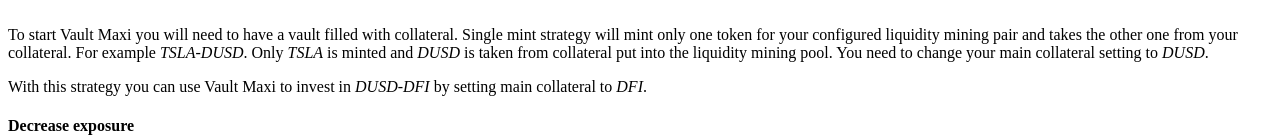
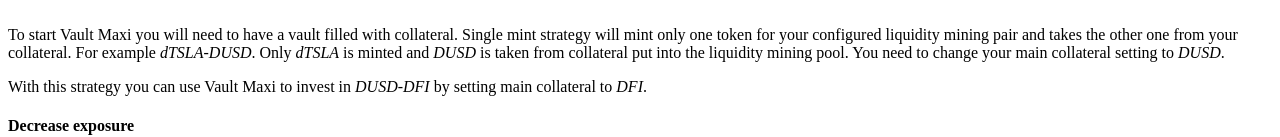
Before and after one commit to Krysh90/vault-maxi-web, a Next.js app: page /feature/vault-maxi/single-mint in a window 1280 px wide. Shown: the part 494-631 px from the top of the page. Built offline with nearby package versions, Linux system fonts and the light colour scheme.

Commit message:
[token] renamed TSLA to dTSLA

```diff
--- a/pages/feature/vault-maxi/double-mint.tsx
+++ b/pages/feature/vault-maxi/double-mint.tsx
@@ -12,8 +12,8 @@
         <div>
           <p>
             To start Vault Maxi you will need to have a vault filled with collateral. Double mint strategy will mint
-            both token for your configured liquidity mining pair. For example <em>TSLA-DUSD</em>. Both <em>TSLA</em> and{' '}
-            <em>DUSD</em> are minted and put into the liquidity mining pool.
+            both token for your configured liquidity mining pair. For example <em>dTSLA-DUSD</em>. Both <em>dTSLA</em>{' '}
+            and <em>DUSD</em> are minted and put into the liquidity mining pool.
           </p>
           <p>
             Important to note is that you will need to have at least 50% <em>DFI</em>, otherwise you will receive a
--- a/pages/feature/vault-maxi/single-mint.tsx
+++ b/pages/feature/vault-maxi/single-mint.tsx
@@ -13,8 +13,8 @@
           <p>
             To start Vault Maxi you will need to have a vault filled with collateral. Single mint strategy will mint
             only one token for your configured liquidity mining pair and takes the other one from your collateral. For
-            example <em>TSLA-DUSD</em>. Only <em>TSLA</em> is minted and <em>DUSD</em> is taken from collateral put into
-            the liquidity mining pool. You need to change your main collateral setting to <em>DUSD</em>.
+            example <em>dTSLA-DUSD</em>. Only <em>dTSLA</em> is minted and <em>DUSD</em> is taken from collateral put
+            into the liquidity mining pool. You need to change your main collateral setting to <em>DUSD</em>.
           </p>
           <p>
             With this strategy you can use Vault Maxi to invest in <em>DUSD-DFI</em> by setting main collateral to{' '}
```
